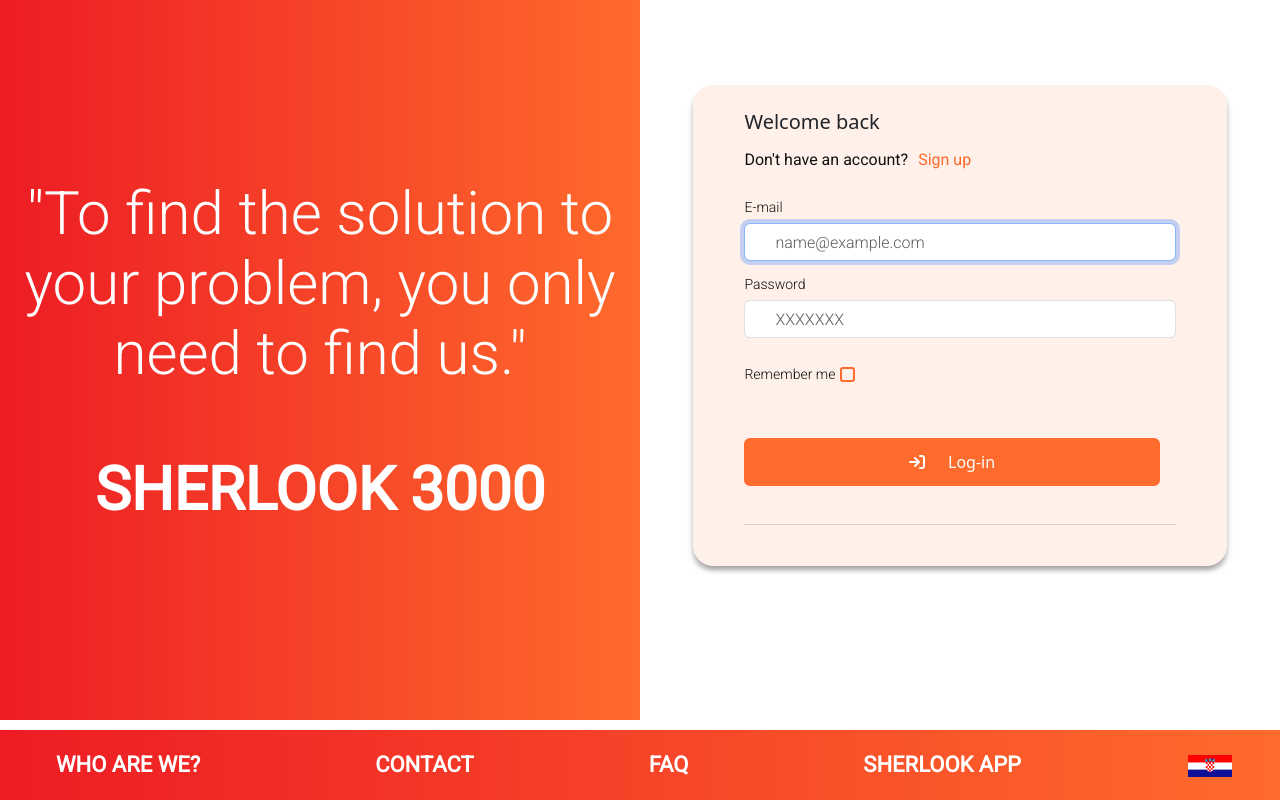
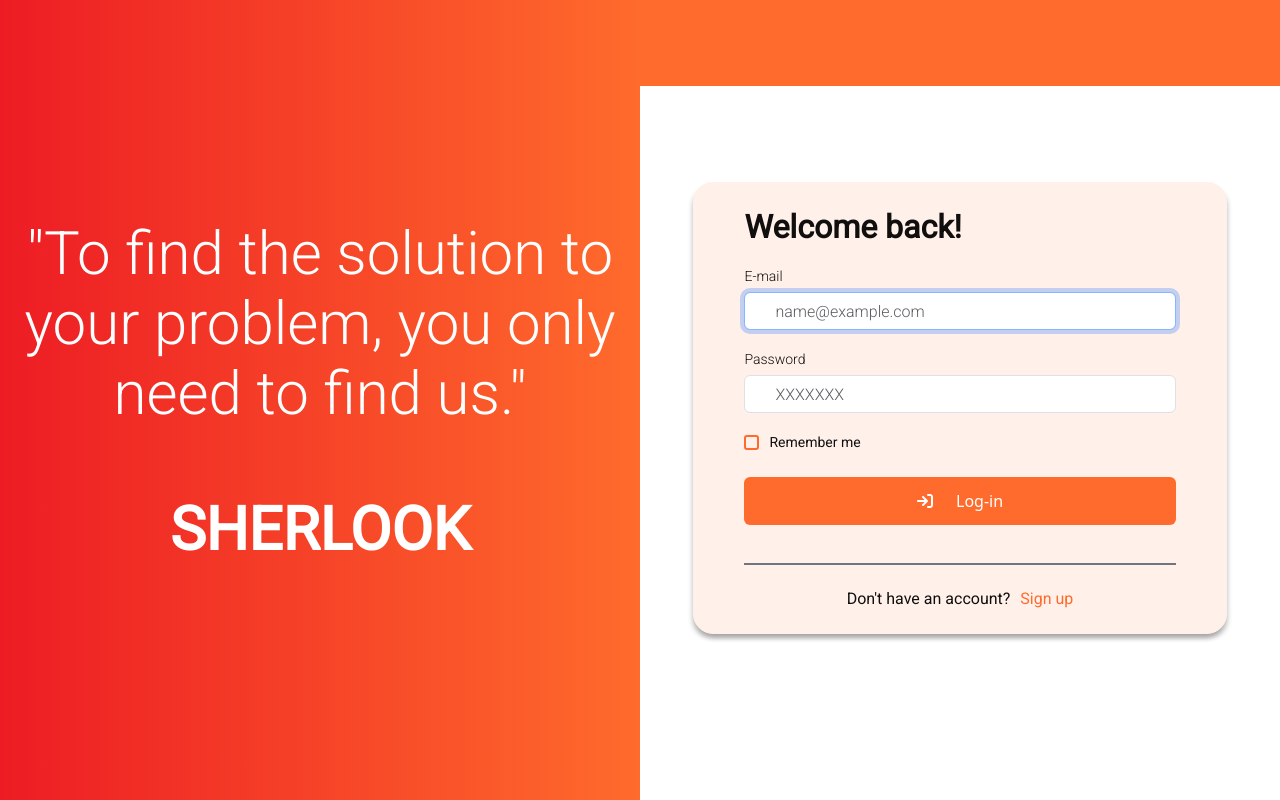
Before and after one commit to milkami/sherlook, a Django app: page / in a window 1280 px wide. Run offline with Django 4.2, Linux system fonts and the light colour scheme; some libraries are stand-ins or nearby versions.

Commit message:
fixed login

```diff
--- a/apps/common/forms.py
+++ b/apps/common/forms.py
@@ -57,8 +57,8 @@
         self.fields['username'].label = 'E-mail'
         self.fields['username'].widget.attrs['placeholder'] = 'name@example.com'
         self.fields['password'].widget.attrs['placeholder'] = 'XXXXXXX'
-        self.fields['username'].widget.attrs.update({'class': 'form-control', 'style': 'margin-bottom: 10px', 'autocomplete': 'off'})
-        self.fields['password'].widget.attrs.update({'class': 'form-control', 'style': 'margin-bottom: 23px', 'autocomplete': 'off'})
+        self.fields['username'].widget.attrs.update({'class': 'form-control mb-3', 'autocomplete': 'off'})
+        self.fields['password'].widget.attrs.update({'class': 'form-control mb-3',  'autocomplete': 'off'})
 
 
 class EmailForm(forms.Form):
--- a/templates/commons/login.html
+++ b/templates/commons/login.html
@@ -14,9 +14,7 @@
   <meta name="description" content="">
   <meta name="author" content="">
 
-  <title>LogIn</title>
-
-    <link href="{% static 'css/style.css' %}" rel="stylesheet">
+  <title>Login</title>
 
   <!-- Custom fonts for this template-->
   <link href="{% static 'vendor/fontawesome-free/css/all.min.css' %}" rel="stylesheet" type="text/css">
@@ -84,7 +82,6 @@
                 border-radius: 20px;
                 border-color: #FFF0EA;
                 box-shadow: 2px 5px 5px -1px rgba(0, 0, 0, 0.2), -2px 5px 5px -1px rgba(0, 0, 0, 0.2);
-                max-width: 700px;
             }
 
             ::placeholder {
@@ -177,7 +174,7 @@
             }
 
             /* Checkbox styling */
-            #cb1 {
+            .my-custom-checkbox {
                 /* -moz-appearance:none;
                 -webkit-appearance:none;
                 -o-appearance:none; */
@@ -187,7 +184,7 @@
                 vertical-align: middle;
             }
 
-            #cb1::before {
+            .my-custom-checkbox::before {
                 font-size: 12px;
                 color: transparent !important;
                 display: block;
@@ -200,7 +197,7 @@
                 text-align: center;
             }
 
-            #cb1:checked:before {
+            .my-custom-checkbox:checked:before {
                 font-family: "FontAwesome";
                 content: "\f00c";
                 font-size: 12px;
@@ -217,32 +214,49 @@
     <div class=" first-container container-fluid col-lg-6 d-flex justify-content-center" style=" overflow: auto;">
         <div class="d-flex flex-column container-fluid align-items-center justify-content-center">
             <p class="text-style-ro-60">"To find the solution to your problem, you only need to find us."</p>
-            <p style="margin-top: 50px; font-weight: 900 !important;" class="text-style-ro-60">SHERLOOK 3000</p>
+            <p style="margin-top: 50px; font-weight: 900 !important;" class="text-style-ro-60">SHERLOOK</p>
         </div>
     </div>
 
     <div class="col-lg-6 px-0" style="display: flex; flex-direction: column; height: calc(100% - 70px);">
+        <header>
+            <nav class="navbar navbar-expand-lg navbar-custom">
+                <div class="container-fluid">
+                    <div class="collapse navbar-collapse d-flex" id="navbarSupportedContent">
+                        <div class="navbar-nav ms-auto">
+                        </div>
+                    </div>
+                </div>
+            </nav>
+        </header>
         <div class="d-flex container-fluid align-items-center justify-content-center mt-4 mb-4" style="flex-grow: 1;">
             <div class="col d-flex justify-content-center align-items-center row" style="vertical-align: middle;">
                 <div class="container-custom card col-lg-10 col-md-10 col-sm-12">
                     <div class="row justify-content-center">
                         <div class="col-lg-11 col-sm-10">
                             <div class="card-body pt-4 pb-4" style="width: 100%;">
-                                <h5 class="card-title text-style-re-40-600w mb-3">Welcome back</h5>
-                                <p class="text-style-ro-16 card-text mb-4">Don't have an account?<a href="{% url 'register' %}" style="color: #FF6B2C; padding-left: 10px; text-decoration: none;">Sign up</a></p>
+                                <h5 class="card-title text-style-ro-32b mb-3">Welcome back!</h5>
                                 <form method="POST">
                                     {% csrf_token %}
                                     {% for field in form %}
-                                        <label class="text-style-ro-14l mb-2">{{field.label}}</label>
-                                        {{field }}
+                                        {% if field.field.widget.input_type != 'checkbox' %}
+                                            <label class="text-style-ro-14l mb-2">{{field.label}}</label>
+                                            {{ field }}
+                                        {% elif field.field.widget.input_type == 'checkbox' %}
+                                            {{ field }}<label class="text-style-ro-14" style="margin-left: 10px;">{{field.label}}</label>
+                                        {% endif %}
                                     {% endfor %}
-                                    <div class="d-flex justify-content-between">
-                                        <button id="login-button" type="submit" style="width: 100%;" class="button-custom-style mt-5 me-3">
+                                    <div class="d-flex justify-content-center">
+                                        <button id="login-button" type="submit" style="width: 100%;" class="button-custom-style mt-4">
                                             <i class="fa-solid fa-arrow-right-to-bracket" style="padding-right: 19px;"></i>
-                                                Log-in                                        </button>
+                                                Log-in
+                                        </button>
                                     </div>
                                 </form>
-                                <hr style="color: #5E6B78;">
+                                <div class="mt-3" style="height: 1.5px; background-color: #5E6B78; opacity: 90%"></div>
+                                <div class="d-flex justify-content-center mt-4">
+                                    <p class="text-style-ro-16 card-text">Don't have an account?<a href="{% url 'register' %}" style="color: #FF6B2C; padding-left: 10px; text-decoration: none;">Sign up</a></p>
+                                </div>
                             </div>
                         </div>
                     </div>
@@ -252,31 +266,31 @@
     </div>
     </div>
 
-    <footer>
-        <nav class="navbar fixed-bottom navbar-expand-lg footer-custom">
-            <div class="container-fluid px-5">
-                <div class="collapse navbar-collapse d-flex justify-content-between" id="navbarSupportedContent" style="color: white;">
-                    <div class="d-flex navbar-nav align-items-center justify-content-between" style="width: 100%;">
-                            <a class="nav-link active text-style-ro-22b" aria-current="page" href="#" style="color: white;">
-                                WHO ARE WE?
-                            </a>
-                            <a class="nav-link active text-style-ro-22b" aria-current="page" href="#" style="color: white;">
-                                CONTACT
-                            </a>
-                            <a class="nav-link active text-style-ro-22b" aria-current="page" href="{% url 'faq' %}" style="color: white;">
-                                FAQ
-                            </a>
-                            <a class="nav-link active text-style-ro-22b" aria-current="page" href="#" style="color: white;">
-                                SHERLOOK APP
-                            </a>
-                            <div>
-                                <img class="img-fluid" src="{% static 'images/croatian_flag.png' %}" style="height: 22px;">
-                            </div>
-                    </div>
-                </div>
-            </div>
-        </nav>
-    </footer>
+{#    <footer>#}
+{#        <nav class="navbar fixed-bottom navbar-expand-lg footer-custom">#}
+{#            <div class="container-fluid px-5">#}
+{#                <div class="collapse navbar-collapse d-flex justify-content-between" id="navbarSupportedContent" style="color: white;">#}
+{#                    <div class="d-flex navbar-nav align-items-center justify-content-between" style="width: 100%;">#}
+{#                            <a class="nav-link active text-style-ro-22b" aria-current="page" href="#" style="color: white;">#}
+{#                                WHO ARE WE?#}
+{#                            </a>#}
+{#                            <a class="nav-link active text-style-ro-22b" aria-current="page" href="#" style="color: white;">#}
+{#                                CONTACT#}
+{#                            </a>#}
+{#                            <a class="nav-link active text-style-ro-22b" aria-current="page" href="{% url 'faq' %}" style="color: white;">#}
+{#                                FAQ#}
+{#                            </a>#}
+{#                            <a class="nav-link active text-style-ro-22b" aria-current="page" href="#" style="color: white;">#}
+{#                                SHERLOOK APP#}
+{#                            </a>#}
+{#                            <div>#}
+{#                                <img class="img-fluid" src="{% static 'images/croatian_flag.png' %}" style="height: 22px;">#}
+{#                            </div>#}
+{#                    </div>#}
+{#                </div>#}
+{#            </div>#}
+{#        </nav>#}
+{#    </footer>#}
 
 
 
```
